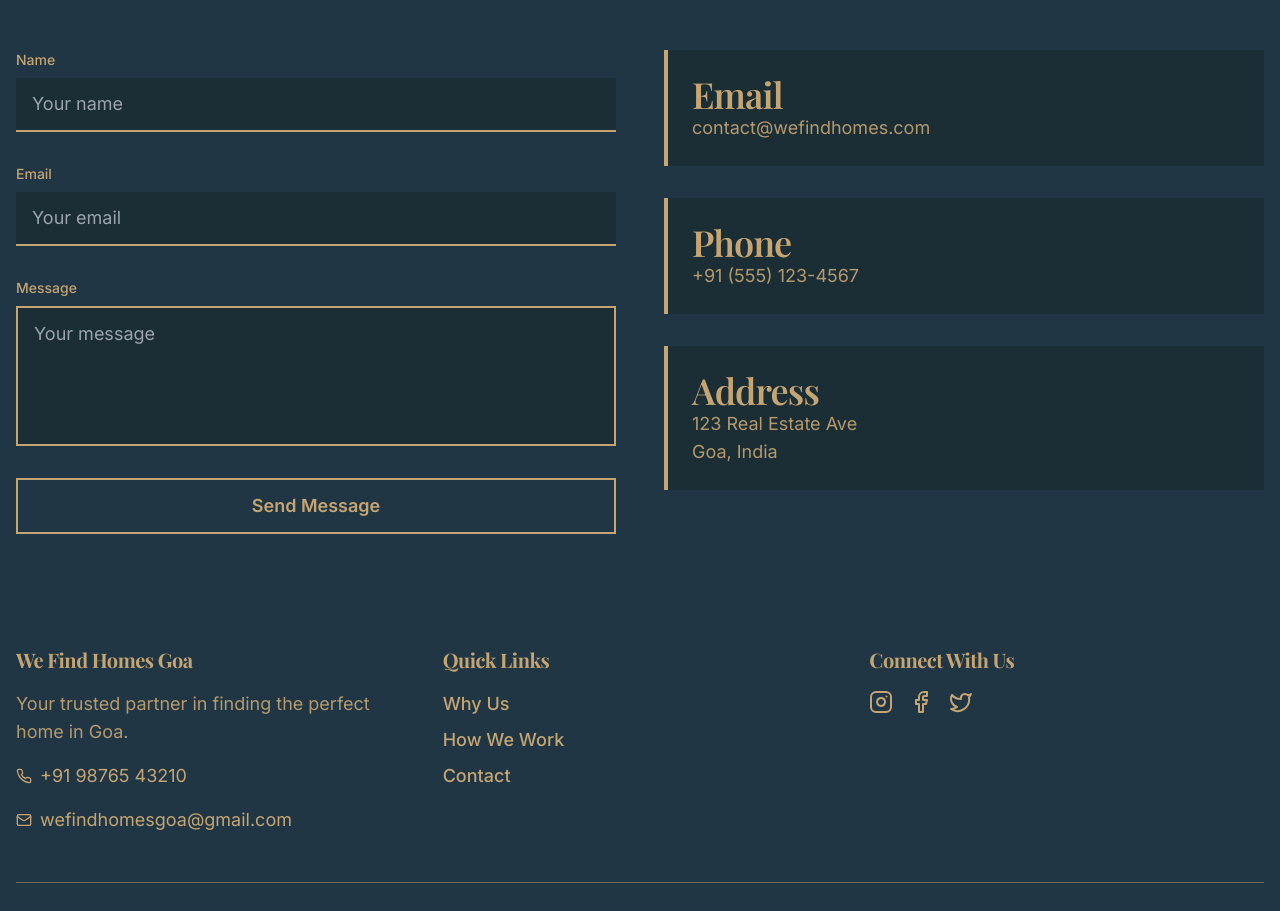
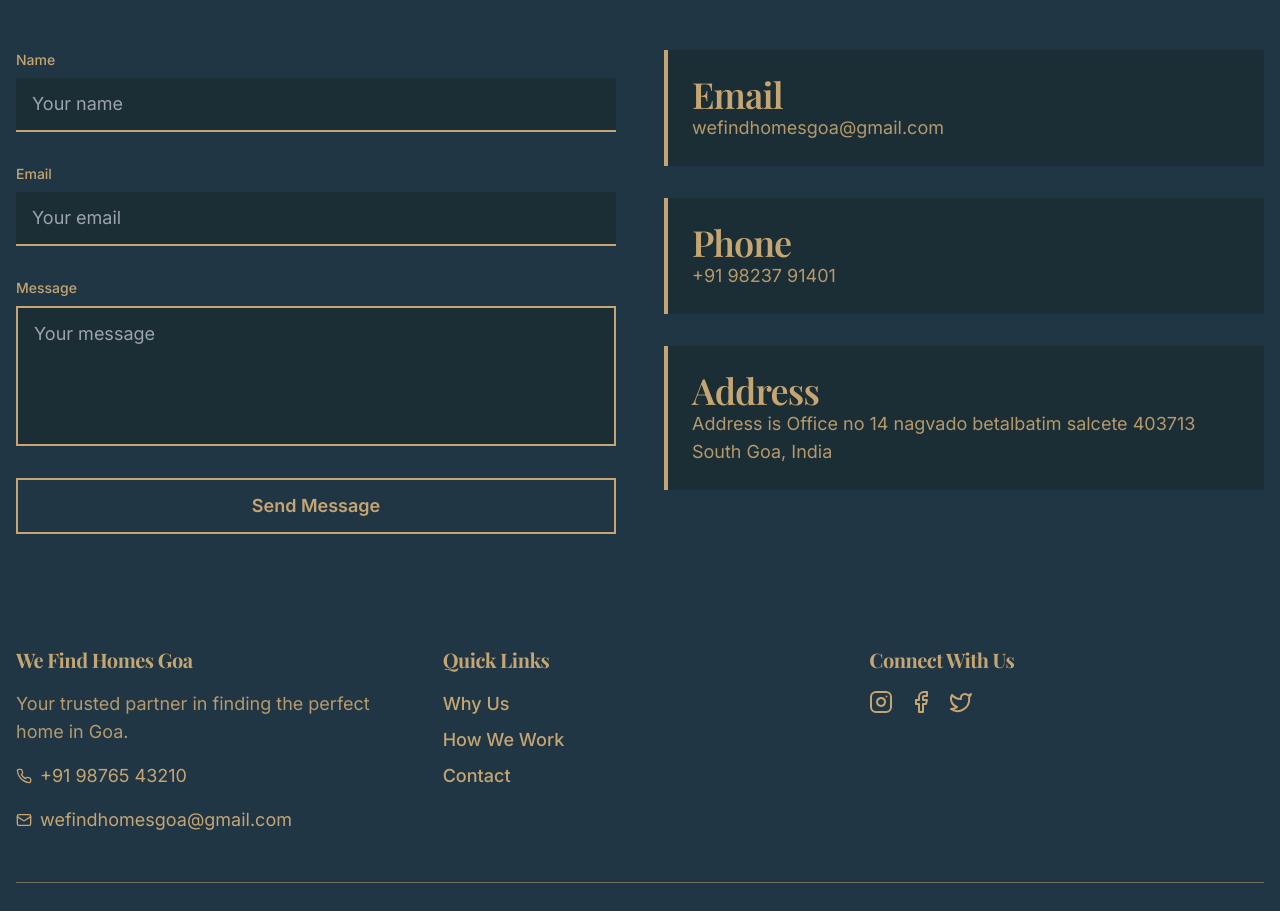
Before and after one commit to viilasa/wecarehome, a React (Vite) app: page / in a window 1280 px wide. Shown: the part 3152-4063 px from the top of the page. Built offline with nearby package versions, Linux system fonts and the light colour scheme.

Commit message:
Update Contact.tsx

```diff
--- a/src/components/Contact.tsx
+++ b/src/components/Contact.tsx
@@ -71,17 +71,18 @@ export default function Contact() {
           <div className="space-y-8">
             <div className="group p-6 bg-[var(--bg-primary)] border-l-4 border-[var(--text-primary)]">
               <h3 className="font-semibold text-[var(--text-primary)]">Email</h3>
-              <p className="text-[var(--text-primary)] opacity-90">contact@wefindhomes.com</p>
+              <p className="text-[var(--text-primary)] opacity-90">wefindhomesgoa@gmail.com</p>
             </div>
 
             <div className="group p-6 bg-[var(--bg-primary)] border-l-4 border-[var(--text-primary)]">
               <h3 className="font-semibold text-[var(--text-primary)]">Phone</h3>
-              <p className="text-[var(--text-primary)] opacity-90">+91 (555) 123-4567</p>
+              <p className="text-[var(--text-primary)] opacity-90">+91 98237 91401</p>
             </div>
 
             <div className="group p-6 bg-[var(--bg-primary)] border-l-4 border-[var(--text-primary)]">
               <h3 className="font-semibold text-[var(--text-primary)]">Address</h3>
-              <p className="text-[var(--text-primary)] opacity-90">123 Real Estate Ave<br />Goa, India</p>
+              <p className="text-[var(--text-primary)] opacity-90">Address is
+Office no 14 nagvado betalbatim salcete 403713 <br />South Goa, India</p>
             </div>
           </div>
         </div>
```
